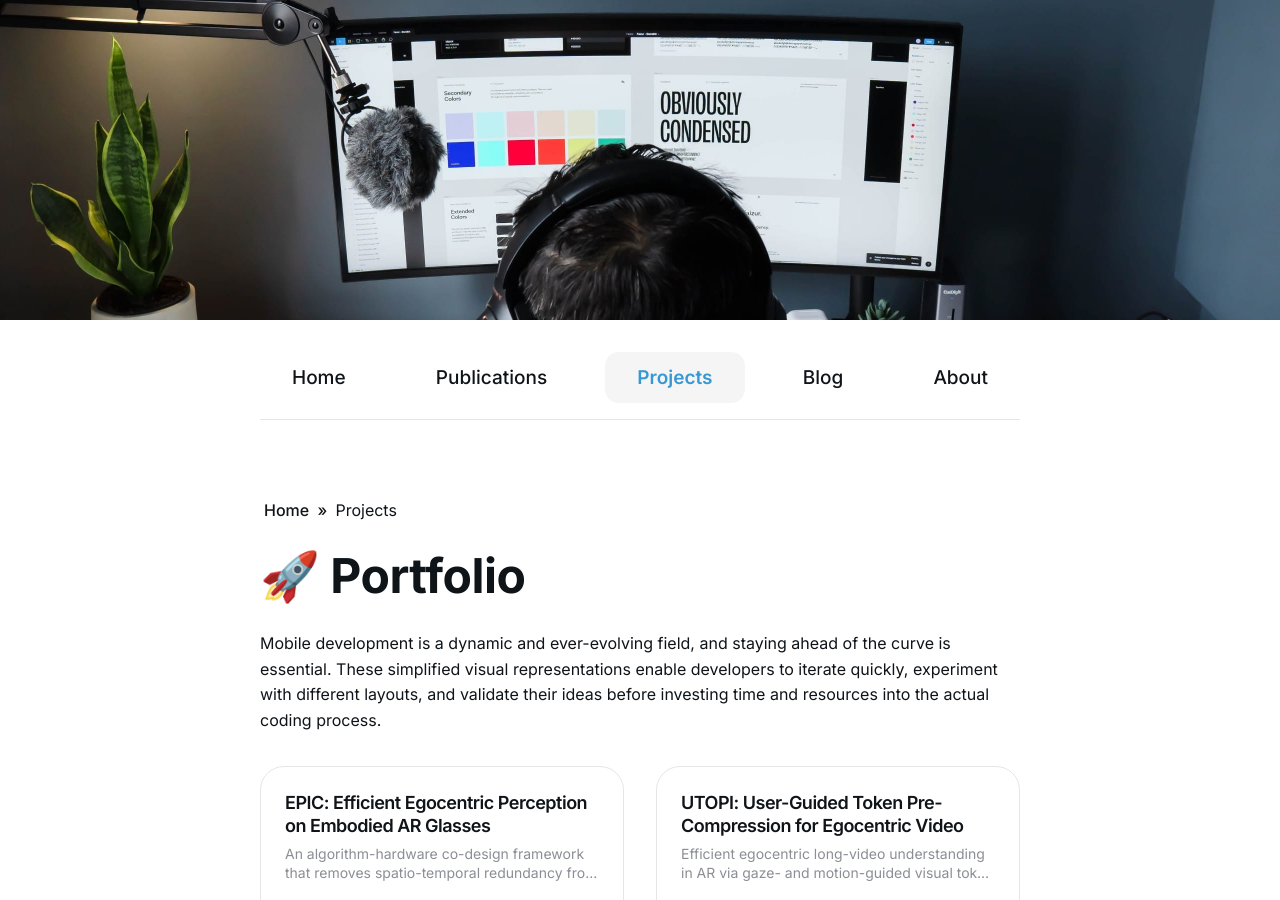
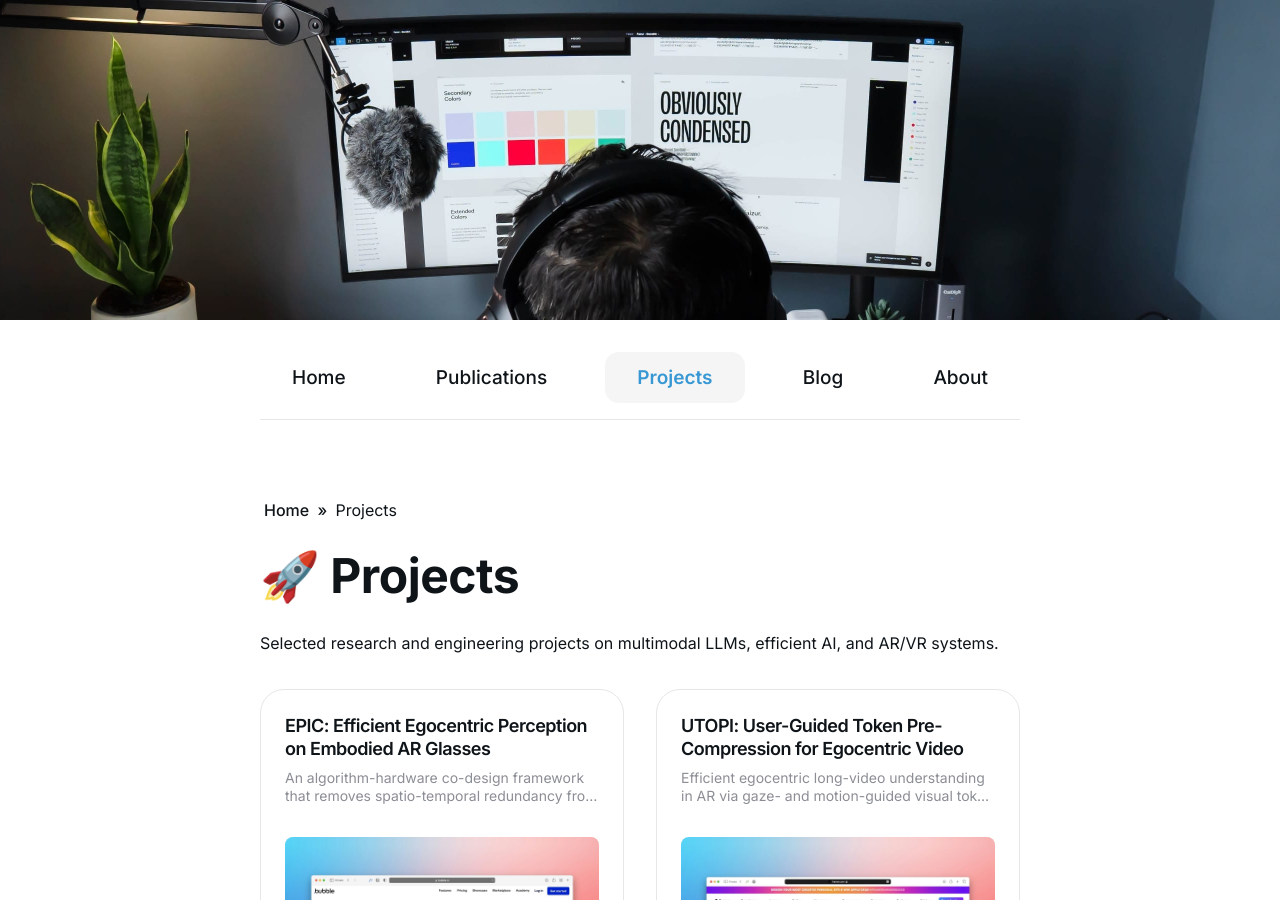
Before and after one commit to Keplarchen/Keplarchen.github.io, a Jekyll site: the page built from projects/index.html, in a window 1280 px wide and 900 px high. Built offline with Jekyll 4.4.1, drawn with Linux system fonts in a browser that asks for light colours.

Commit message:
Replace leftover sample titles on Projects and Blog index pages
Co-Authored-By: Claude Fable 5 <noreply@anthropic.com>

```diff
--- a/blog/index.html
+++ b/blog/index.html
@@ -1,7 +1,7 @@
 ---
 layout: default
-title: ✍️ Writing
-description: Priam blog features productivity, tips, inspiration and strategies for massive profits. Find out how to set up a successful blog or how to make yours even better!
+title: ✍️ Blog
+description: Notes on research, engineering, and things I find interesting.
 page_cover: '/images/101.jpg'
 ---
 
--- a/projects/index.html
+++ b/projects/index.html
@@ -1,7 +1,7 @@
 ---
 layout: default
-title: 🚀 Portfolio
-description: Mobile development is a dynamic and ever-evolving field, and staying ahead of the curve is essential. These simplified visual representations enable developers to iterate quickly, experiment with different layouts, and validate their ideas before investing time and resources into the actual coding process.
+title: 🚀 Projects
+description: Selected research and engineering projects on multimodal LLMs, efficient AI, and AR/VR systems.
 page_cover: '/images/100.jpg'
 ---
 
```
